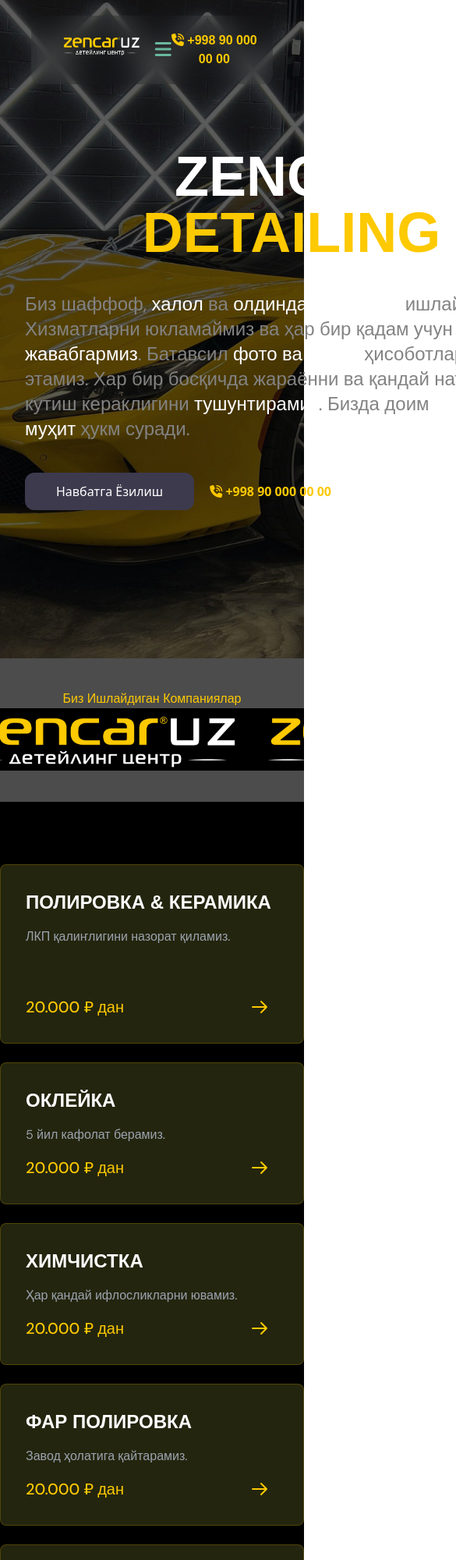
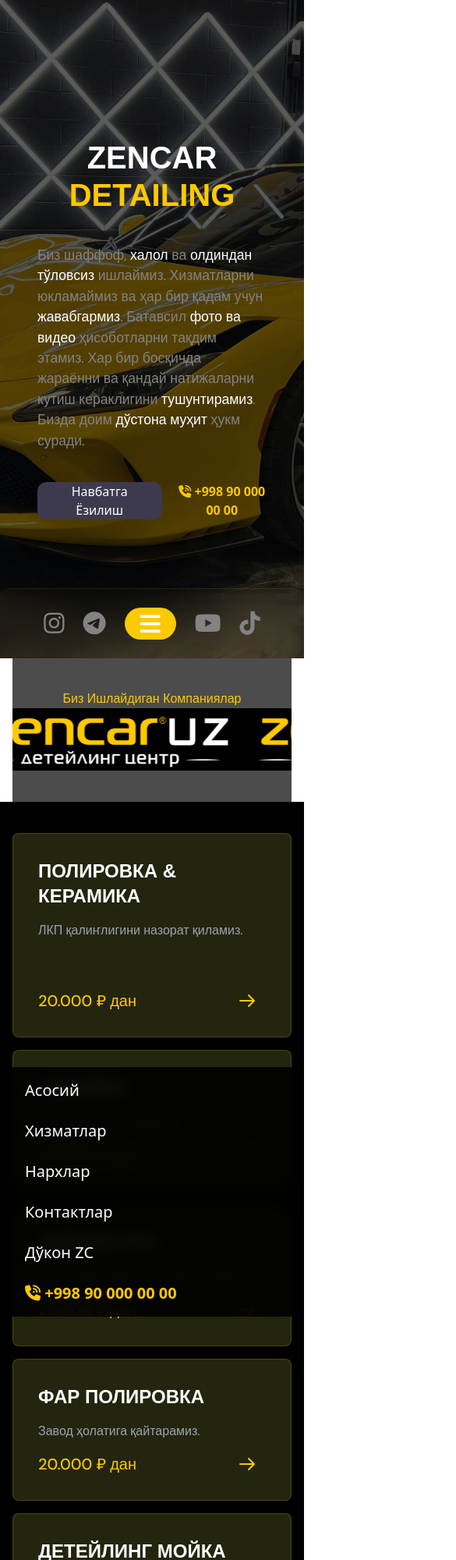
Before and after one commit to atakhanow/zencar.uz, a website: page index.html in a window 390 px wide. Shown: the top 2000 px of the page at 78% size, 585 px wide, since content can reach past the window. Drawn offline with nearby package versions, Linux system fonts and the light colour scheme; some packages are replaced by stand-ins of ours; a script that the page names is missing; a web font is replaced by a local one.

Commit message:
added toggle menu

```diff
--- a/index.html
+++ b/index.html
@@ -155,7 +155,124 @@
         scroll-behavior: smooth;
       }
 
+      header {
+        position: fixed;
+        left: 0;
+        right: 0;
+        bottom: 0;
+        z-index: 50;
+        backdrop-filter: blur(20px);
+        padding: 1rem;
+        transition: all 0.3s ease-in-out;
+        border-top: 1px solid rgba(253, 201, 0, 0.1);
+        border-radius: 1rem 1rem 0 0;
+      }
 
+      @media (min-width: 768px) {
+        header {
+          top: 0;
+          bottom: auto;
+          left: 2.5rem;
+          right: 2.5rem;
+          margin: 1.25rem auto;
+          border-radius: 0.75rem;
+          border-top: none;
+          backdrop-filter: blur(20px);
+        }
+      }
+
+      .mobile-menu {
+        position: fixed;
+        bottom: -100%;
+        left: 0;
+        right: 0;
+        background: rgba(0, 0, 0, 0.9);
+        backdrop-filter: blur(10px);
+        padding: 1rem;
+        transition: bottom 0.3s ease-in-out;
+        z-index: 40;
+      }
+
+      .mobile-menu.active {
+        bottom: 0;
+      }
+
+      .mobile-menu-overlay {
+        position: fixed;
+        top: 0;
+        left: 0;
+        right: 0;
+        bottom: 0;
+        background: rgba(0, 0, 0, 0.5);
+        z-index: 39;
+        display: none;
+      }
+
+      .mobile-menu-overlay.active {
+        display: block;
+      }
+
+      @media (max-width: 768px) {
+        .container {
+          padding-left: 1rem;
+          padding-right: 1rem;
+        }
+
+        header {
+          left: 0;
+          right: 0;
+          margin: 0;
+          padding: 1rem;
+        }
+
+        #main {
+          padding: 2rem 1rem;
+        }
+
+        #main h1 {
+          font-size: 2.5rem;
+          line-height: 1.2;
+        }
+
+        #main p {
+          font-size: 1.1rem;
+          line-height: 1.5;
+        }
+
+        .services-grid {
+          grid-template-columns: 1fr;
+          gap: 1rem;
+        }
+
+        .contact-section {
+          padding: 2rem 1rem;
+        }
+
+        footer {
+          padding: 2rem 1rem;
+        }
+
+        footer .container {
+          flex-direction: column;
+          gap: 2rem;
+        }
+      }
+
+      @media (min-width: 769px) and (max-width: 1024px) {
+        .container {
+          max-width: 90%;
+        }
+
+        .services-grid {
+          grid-template-columns: repeat(2, 1fr);
+        }
+      }
+
+      @media (min-width: 1025px) {
+        .container {
+          max-width: 1200px;
+        }
+      }
 
       header,
       h1,
@@ -174,15 +291,13 @@
   </head>
   <body>
     <!-- Header starts -->
-    <header
-      class="fixed left-10 right-10 mx-auto bg-transparent z-50 p-5 bg-opacity-70 backdrop-blur-lg transition duration-300 ease-in-out my-5 mx-20 rounded-xl "
-    >
-      <div class="container mx-auto flex justify-between items-center">
-        <a href="/">
+    <header>
+      <div class="container mx-auto flex justify-between items-center sm:justify-between sm:gap-6">
+        <a href="/" class="hidden sm:block">
           <img
             src="./images/zencar-secondary-logo.png"
             alt="Zencar Logo"
-            class="h-10"
+            class="h-10 sm:h-12 md:h-14"
           />
         </a>
         <nav class="hidden lg:flex items-center gap-10 text-white">
@@ -207,11 +322,17 @@
           >
         </nav>
 
-        <div class="lg:hidden cursor-pointer text-primary text-2xl">
-          <i class="fa-solid fa-bars"></i>
+        <div class="lg:hidden cursor-pointer text-2xl text-graylight rounded-xl p-2 flex justify-center items-center gap-6 w-full">
+          <a href="https://www.instagram.com/zencar.uz/" target="_blank"><i class="fa-brands fa-instagram fa-lg active:text-white"></i></a>
+          <a href="https://t.me/zencaruz" target="_blank"><i class="fa-brands fa-telegram fa-lg active:text-white"></i></a>
+          <button id="menu-button" class="flex items-center gap-2 text-white bg-main rounded-full p-5 border-none">
+            <i class="fa-solid fa-bars fa-lg"></i>
+          </button>
+          <a href="https://youtube.com/@zencar.uz" target="_blank"><i class="fa-brands fa-youtube fa-lg active:text-white"></i></a>
+          <a href="https://www.tiktok.com/@zencar.uz" target="_blank"><i class="fa-brands fa-tiktok fa-lg active:text-white"></i></a>
         </div>
 
-        <a href="tel:+998901234567">
+        <a href="tel:+998901234567" class="hidden lg:block">
           <button class="text-main font-bold">
             <i class="fa-solid fa-phone-volume text-main"></i> +998 90 000 00 00
           </button></a
@@ -219,14 +340,27 @@
       </div>
     </header>
 
-    <!-- Header Ends -->
+    <!-- Mobile Menu -->
+    <div class="mobile-menu-overlay" id="menu-overlay"></div>
+    <div class="mobile-menu" id="mobile-menu">
+      <div class="container mx-auto">
+        <div class="flex flex-col gap-6 text-white">
+          <a href="#main" class="text-xl hover:text-main transition-all duration-300">Асосий</a>
+          <a href="#services" class="text-xl hover:text-main transition-all duration-300">Хизматлар</a>
+          <a href="/services/price.html" class="text-xl hover:text-main transition-all duration-300">Нархлар</a>
+          <a href="#contact" class="text-xl hover:text-main transition-all duration-300">Контактлар</a>
+          <a href="#shop" class="text-xl hover:text-main transition-all duration-300">Дўкон ZC</a>
+          <a href="tel:+998901234567" class="text-xl text-main font-bold">
+            <i class="fa-solid fa-phone-volume text-main"></i> +998 90 000 00 00
+          </a>
+        </div>
+      </div>
+    </div>
 
     <!-- Main Section Starts -->
-    <section id="main" style="background-image: url(./images/car-stock.jfif); background-size: cover; background-position: center;" >
-      <div class="container">
-        <div
-          class="mx-auto flex flex-col h-screen text-white text-center w-[684px] lg:w-[800px] xl:w-[1000px] justify-center items-start ml-8"
-        >
+    <section id="main" style="background-image: url(./images/car-stock.jfif); background-size: cover; background-position: center;" class="min-h-screen flex items-center">
+      <div class="container mx-auto">
+        <div class="flex flex-col text-white text-center md:text-left w-full md:w-[684px] lg:w-[800px] xl:w-[1000px] justify-center items-center md:items-start px-4 md:px-8">
           <h1 class="font-bold mb-5 text-7xl">
             ZENCAR <span class="text-main"> DETAILING </span>
           </h1>
@@ -297,10 +431,10 @@
     <!-- Animation Ends -->
 
     <!-- Services Section Starts -->
-    <section id="services" class="bg-black py-20">
-      <div class="container">
+    <section id="services" class="bg-black py-10 md:py-20">
+      <div class="container mx-auto">
         <div class="max-w-7xl mx-auto">
-          <div class="grid grid-cols-1 md:grid-cols-2 lg:grid-cols-3 gap-6">
+          <div class="grid grid-cols-1 md:grid-cols-2 lg:grid-cols-3 gap-4 md:gap-6 services-grid">
             <!-- Card 1 -->
           <a href="/services/polirovka.html">
             <div
@@ -481,11 +615,9 @@
     <!-- Services Section Ends -->
 
     <!-- Contact section Starts -->
-    <section id="contact" class="bg-black py-20">
-      <div class="container">
-        <div
-          class="w-full max-w-4xl bg-[#23250e] rounded-lg p-8 md:p-12 relative items-center mx-auto"
-        >
+    <section id="contact" class="bg-black py-10 md:py-20">
+      <div class="container mx-auto">
+        <div class="w-full max-w-4xl bg-[#23250e] rounded-lg p-4 md:p-8 lg:p-12 relative items-center mx-auto contact-section">
           <div
             class="flex flex-col md:flex-row justify-between items-start md:items-center mb-16 md:mb-24"
           >
@@ -537,8 +669,8 @@
     <!-- Contact section ends -->
 
     <!-- Footer starts -->
-   <footer class="py-20 bg-black">
-      <div class="container flex gap-5 justify-around items-start">
+   <footer class="py-10 md:py-20 bg-black">
+      <div class="container mx-auto flex flex-col md:flex-row gap-8 md:gap-5 justify-around items-start px-4 md:px-0">
         <div class="flex flex-col gap-5">
           <a href="#"
             ><img src="/images/zencar-logo.png" alt="" / class="w-[50px]"></a
@@ -654,5 +786,31 @@
 
     <!-- js -->
     <script src="./JS/script.js"></script>
+    <script>
+      document.addEventListener('DOMContentLoaded', function() {
+        const menuButton = document.getElementById('menu-button');
+        const mobileMenu = document.getElementById('mobile-menu');
+        const menuOverlay = document.getElementById('menu-overlay');
+
+        menuButton.addEventListener('click', function() {
+          mobileMenu.classList.toggle('active');
+          menuOverlay.classList.toggle('active');
+        });
+
+        menuOverlay.addEventListener('click', function() {
+          mobileMenu.classList.remove('active');
+          menuOverlay.classList.remove('active');
+        });
+
+        // Close menu when clicking on menu items
+        const menuItems = mobileMenu.querySelectorAll('a');
+        menuItems.forEach(item => {
+          item.addEventListener('click', function() {
+            mobileMenu.classList.remove('active');
+            menuOverlay.classList.remove('active');
+          });
+        });
+      });
+    </script>
   </body>
 </html>
```
